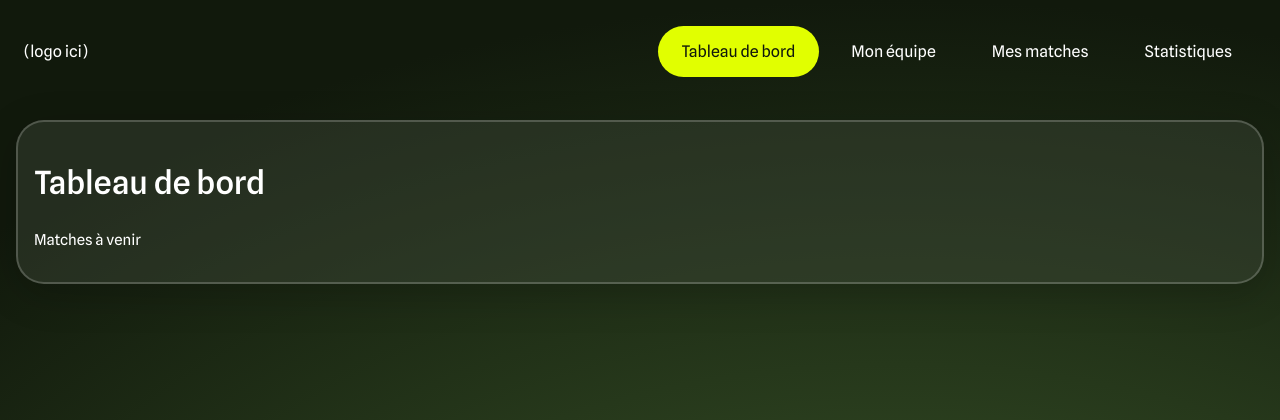
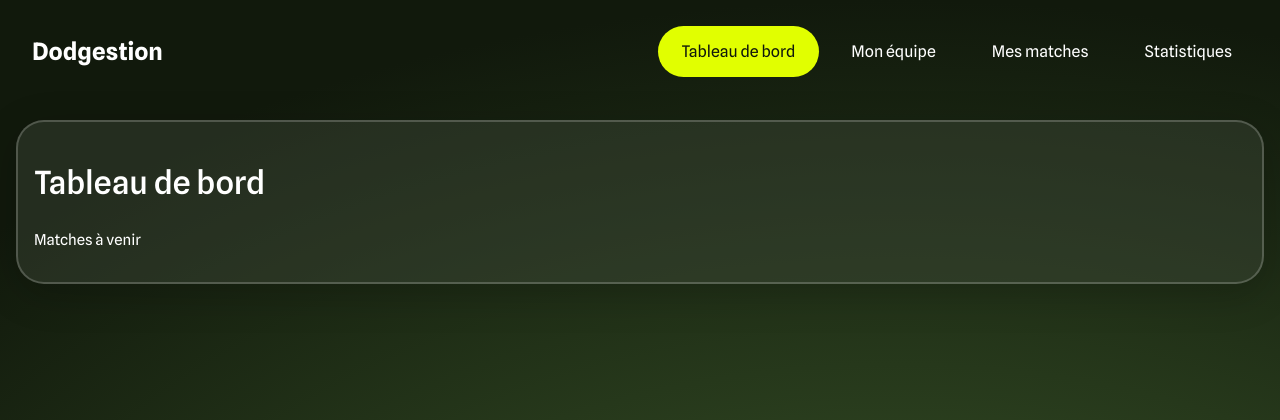
Before and after one commit to Clembs/Dodgestion, a PHP site: page /index.php in a window 1280 px wide. Shown: the top 420 px of the page. Run offline with PHP 8.4, Linux system fonts and the light colour scheme.

Commit message:
feat: inclusion du nom de l'app

```diff
--- a/src/views/layout.php
+++ b/src/views/layout.php
@@ -6,7 +6,7 @@ Ce fichier est inclus dans toutes les pages de l'application.
 <?php
 require 'navbar.php';
 
-$completeTitle = "Gestion sportive | $title";
+$completeTitle = "Dodgestion | $title";
 ?>
 
 <!DOCTYPE html>
@@ -27,7 +27,6 @@ $completeTitle = "Gestion sportive | $title";
   <meta name="title" content="<?= $completeTitle ?>" />
   <meta name="og:title" content="<?= $completeTitle ?>" />
   <meta name="og:type" content="website" />
-  <meta name="description" content="Application de gestion sportive" />
   <meta property="theme-color" content="#e1ff00" />
   <meta name="copyright" content=<?= date('Y') ?> />
   <meta name="robots" content="index, follow" />
--- a/src/views/navbar.php
+++ b/src/views/navbar.php
@@ -12,7 +12,9 @@ $pages = [
 <?php ob_start(); ?>
 <header>
   <nav>
-    (logo ici)
+    <div id="navbar-title">
+      Dodgestion
+    </div>
 
     <ul>
       <?php foreach ($pages as $url => $pageTitle): ?>
@@ -30,8 +32,9 @@ $pages = [
 
 <?php ob_start(); ?>
 <style data-file="navbar">
-  nav {
+  header nav {
     padding: 1.5rem;
+    padding-left: 2rem;
     display: flex;
     justify-content: space-between;
     align-items: center;
@@ -42,6 +45,11 @@ $pages = [
     list-style: none;
     padding: 0;
     gap: 0.5rem;
+  }
+
+  #navbar-title {
+    font-size: 1.5rem;
+    font-weight: 700;
   }
 
   nav ul a {
--- a/src/views/tableau-de-bord.php
+++ b/src/views/tableau-de-bord.php
@@ -15,7 +15,7 @@
 
 <?php ob_start(); ?>
 <!-- Ajout des balises meta -->
-<meta name="description" content="Tableau de bord de l'application de gestion sportive" />
+<meta name="description" content="Une application de gestion de dodgeball" />
 
 <!-- CSS -->
 <style data-file="tableau-de-bord">
--- a/src/views/équipe.php
+++ b/src/views/équipe.php
@@ -175,7 +175,7 @@
 
 <?php ob_start(); ?>
 <!-- Ajout des balises meta -->
-<meta name="description" content="Tableau de bord de l'application de gestion sportive" />
+<meta name="description" content="" />
 
 <!-- CSS -->
 <style data-file="tableau-de-bord">
```
